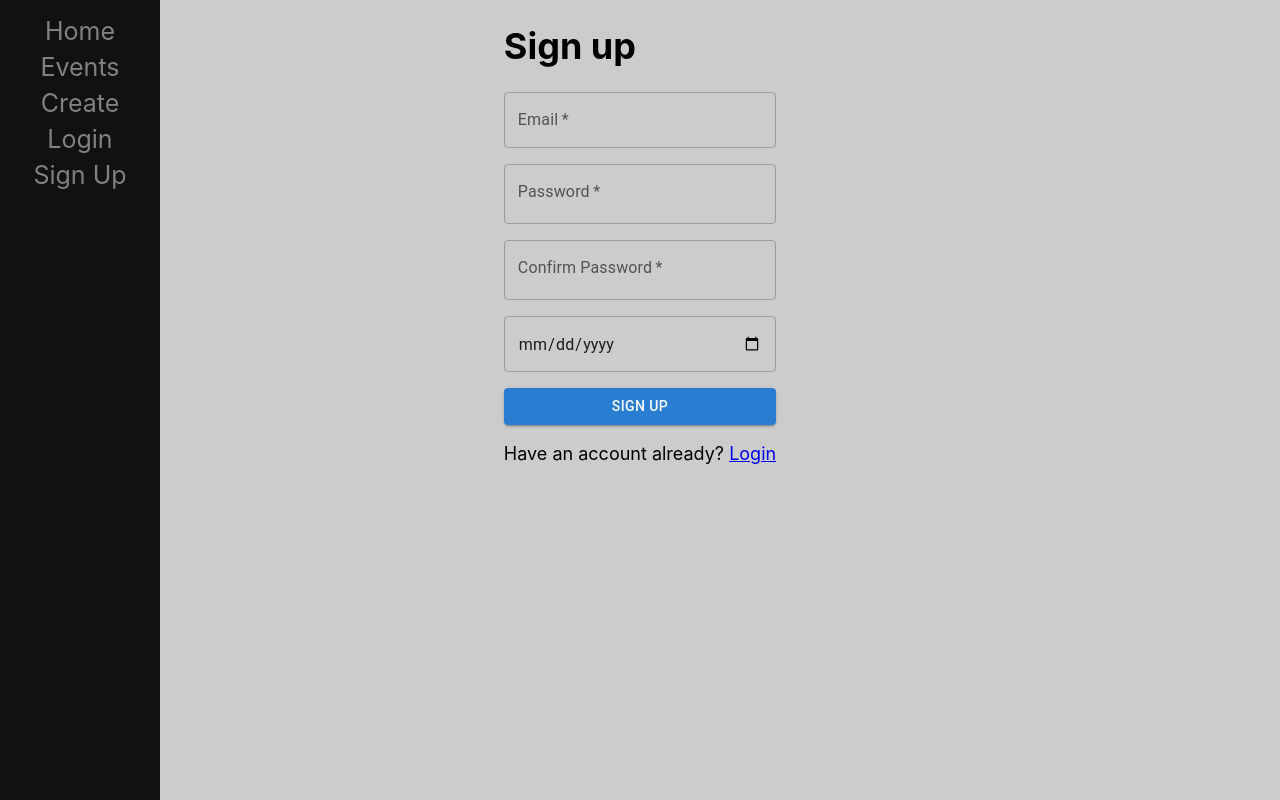
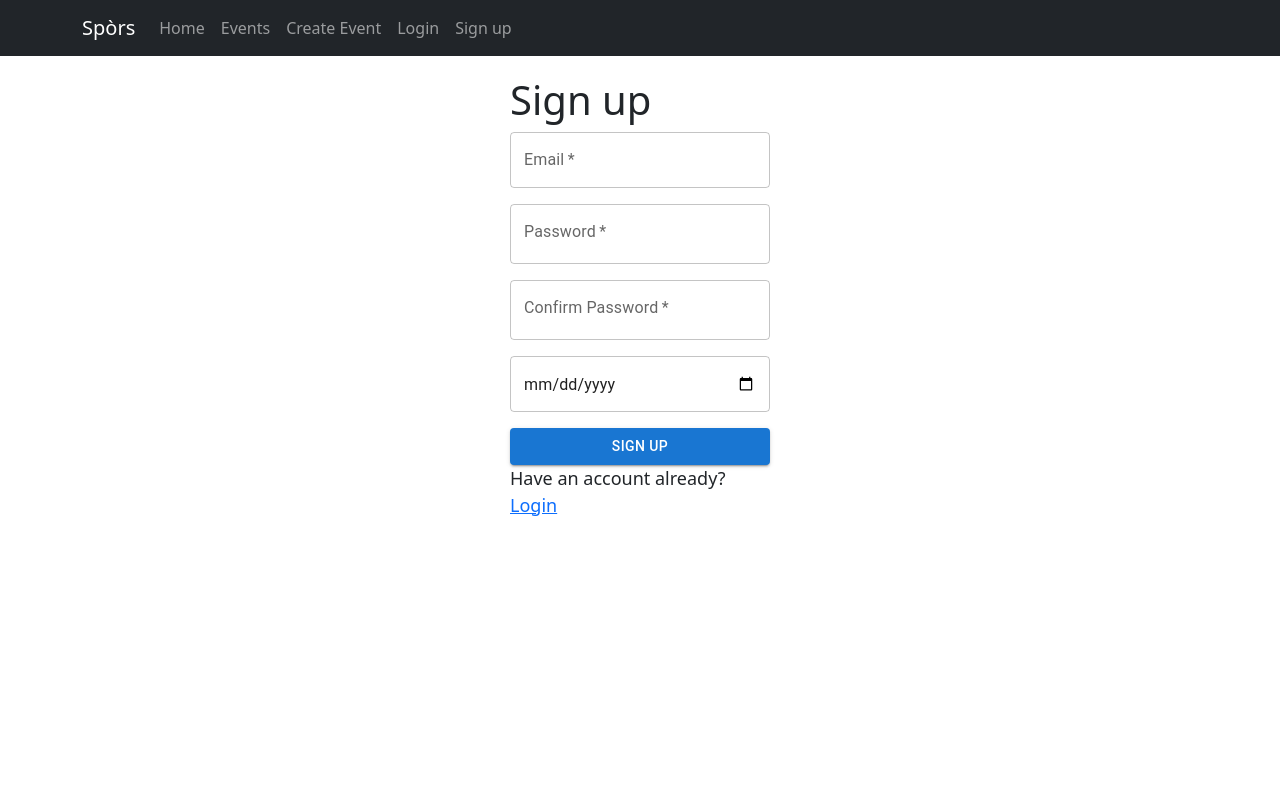
Before and after one commit to t0md4n/cs3528bravo, a React (Create React App) app in the folder client/: page /signup in a window 1280 px wide. Built offline with nearby package versions, Linux system fonts and the light colour scheme; what realm-web would draw is missing.

Commit message:
updated navbar, removed some css, broke event css

```diff
--- a/client/public/index.html
+++ b/client/public/index.html
@@ -24,7 +24,14 @@
       work correctly both with client-side routing and a non-root public URL.
       Learn how to configure a non-root public URL by running `npm run build`.
     -->
-    <title>Spòrs</title>
+
+    <link
+    rel="stylesheet"
+    href="https://cdn.jsdelivr.net/npm/bootstrap@5.2.3/dist/css/bootstrap.min.css"
+    integrity="sha384-rbsA2VBKQhggwzxH7pPCaAqO46MgnOM80zW1RWuH61DGLwZJEdK2Kadq2F9CUG65"
+    crossorigin="anonymous"
+    />
+
   </head>
   <body>
     <noscript>You need to enable JavaScript to run this app.</noscript>
--- a/client/src/App.css
+++ b/client/src/App.css
@@ -1,15 +1,7 @@
 .Heading{
-  text-align: center;
+  text-align: left;
   padding-top: 60px;
   text-transform: uppercase;
-}
-
-body{
-  background-color: #cccccc;
-  background-position: center;
-  display: flex;
-  align-items: center;
-  justify-content: center;
 }
 
 .masonry-grid {
@@ -21,16 +13,6 @@
   break-inside: avoid;
 }
 
-button {
-  background-color: #04AA6D;
-  color: white;
-  padding: 14px 20px;
-  margin: 8px 0;
-  border: none;
-  cursor: pointer;
-  width: 100%;
-  opacity: 0.9;
-}
 button:hover {
   opacity:1;
 }
--- a/client/src/App.js
+++ b/client/src/App.js
@@ -17,7 +17,7 @@
 import Signup from "./pages/Signup.page";
 import Events from "./pages/Events.page";
 import CreateEvent from "./pages/CreateEvent.page";
-
+import 'bootstrap/dist/css/bootstrap.min.css';
 
 function App() {
   return (
@@ -27,14 +27,14 @@
       < Navbar />
       <UserProvider>
         <Routes>
+          <Route exact path="/" element={<Home />} />
           <Route exact path="/login" element={<Login />} />
           <Route exact path="/signup" element={<Signup />} />
           <Route exact path="/events" element={<Events />} />
-          <Route exact path="/createevent" element={<CreateEvent/> } />
           {/* We are protecting the create event and event page from unauthenticated */}
           {/* users by wrapping it with PrivateRoute here. */}
           <Route element={<PrivateRoute />}>
-            <Route exact path="/" element={<Home />} />
+            <Route exact path="/createevent" element={<CreateEvent/> } />
             </Route>
         </Routes>
       </UserProvider>
--- a/client/src/components/css/navbar.css
+++ /dev/null
@@ -1,47 +0,0 @@
-nav{
-    background-color: #111;
-    width: 13%;
-    max-width: 160px;
-    height: 100vh;
-    padding-top: 1%;
-    z-index:1;
-    display: flex;
-    flex-direction: column;
-    flex-wrap: wrap;
-    justify-content: flex-start;
-    align-items: center;
-    position: absolute;
-    left: 0;
-}
-
-nav a{
-    text-decoration: none;
-    font-size:25px;
-    color: #818181;
-    padding: 3px;
-}
-nav a:hover{
-    color:#f1f1f1;
-}
-.main{
-    margin-left:160px;
-    padding:0px 10px;
-}
-
-@media only screen and (max-width: 768px) {
-    /* nav {
-      position: fixed;
-      width: 100%;
-      max-width: none;
-      height: auto;
-    } */
-
-    nav a {
-      font-size: 9px;
-      margin: 0.5px 0;
-    }
-
-    nav a:hover{
-        color:#f1f1f1;
-    }
-  }
--- a/client/src/components/css/signUp.css
+++ b/client/src/components/css/signUp.css
@@ -1,11 +1,11 @@
 input[type="password"], textarea {
 
-    background-color : #cccccc;
+    background-color : #ffffff;
 
   }
 input[type="text"], textarea {
 
-  background-color : #cccccc;
+  background-color : #ffffff;
 
   }
 input[type ="message"], textarea {
--- a/client/src/pages/Home.page.js
+++ b/client/src/pages/Home.page.js
@@ -2,6 +2,7 @@
 import { useContext } from 'react';
 import { UserContext } from '../contexts/user.context';
 import { Link } from "react-router-dom";
+import { Container } from '@mui/system';
 
 
 export default function Home() {
@@ -24,9 +25,14 @@
 
  return (
    <>
+     <Container style={{ paddingTop: '20px' }}>
+
      <h1>Welcome you are now logged in</h1>
      <p>Want to see current events? <Link to="/events">Events</Link></p>
      <Button variant="contained" onClick={logOut}>Logout</Button>
+
+
+     </Container>
    </>
  )
 }
--- a/client/src/pages/Login.page.js
+++ b/client/src/pages/Login.page.js
@@ -74,7 +74,7 @@
    }
  };
 
- return <form style={{ display: "flex", flexDirection: "column", maxWidth: "300px", margin: "auto" }}>
+  return <form style={{ padding: "20px", display: "flex", flexDirection: "column", maxWidth: "300px", margin: "auto" }}>
    <h1>Login</h1>
    <TextField
      label="Email"
@@ -98,7 +98,7 @@
      Login
    </Button>
    <p>Don't have an account? <Link to="/signup">Sign up</Link></p>
- </form>
+  </form>
 }
 
 export default Login;
--- a/client/src/pages/Navbar.page.js
+++ b/client/src/pages/Navbar.page.js
@@ -1,19 +1,33 @@
-import '../components/css/navbar.css'
 import React from 'react';
-import { Link } from "react-router-dom";
+import Container from 'react-bootstrap/Container';
+import Nav from 'react-bootstrap/Nav';
+import Navbar from 'react-bootstrap/Navbar';
+// import NavDropdown from 'react-bootstrap/NavDropdown';
+// import { Link } from "react-router-dom";
+// import Button from 'react-bootstrap/Button';
+// import '../components/css/navbar.css'
 
- const Navbar = () => {
-  return (
-      <nav>
 
-            <Link to="/">Home</Link>
-            <Link to="/events">Events</Link>
-            <Link to="/createevent">Create</Link>
-            <Link to="/login">Login</Link>
-            <Link to="/signup">Sign Up</Link>
 
-      </nav>
-    );
- }
+function NavigationBar() {
+      return (
+        <Navbar bg="dark" variant="dark" expand="lg">
+          <Container>
+            <Navbar.Brand href="/">Spòrs</Navbar.Brand>
+            <Navbar.Toggle aria-controls="basic-navbar-nav" />
+            <Navbar.Collapse id="basic-navbar-nav">
+              <Nav className="me-auto">
+                <Nav.Link href="/">Home</Nav.Link>
+                <Nav.Link href="/events">Events</Nav.Link>
+                <Nav.Link href="/createevent">Create Event</Nav.Link>
+                <Nav.Link href="/login">Login</Nav.Link>
+                <Nav.Link href="/signup">Sign up</Nav.Link>
+              </Nav>
+            </Navbar.Collapse>
+          </Container>
+            </Navbar>
 
-export default Navbar;
+      );
+    }
+
+    export default NavigationBar;
--- a/client/src/pages/Signup.page.js
+++ b/client/src/pages/Signup.page.js
@@ -79,7 +79,7 @@
    }
  };
 
- return <form style={{ display: "flex", flexDirection: "column", maxWidth: "300px", margin: "auto" }}>
+  return <form style={{ padding: "20px", display: "flex", flexDirection: "column", maxWidth: "300px", margin: "auto" }}>
    <h1>Sign up</h1>
    <TextField
      label="Email"
```
Also changed, not shown: 1 other file (tests, documents, lock files or other folders).
